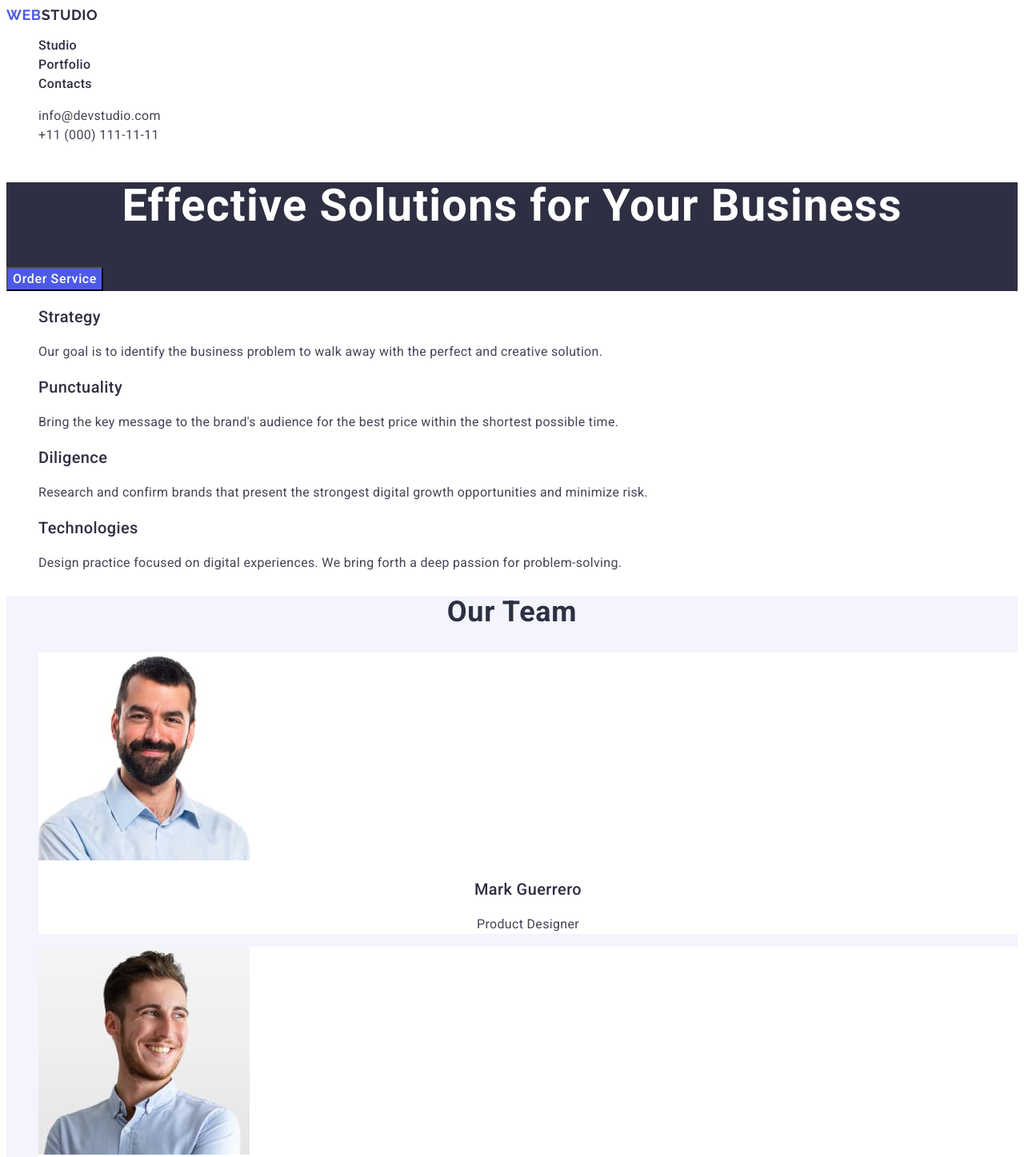
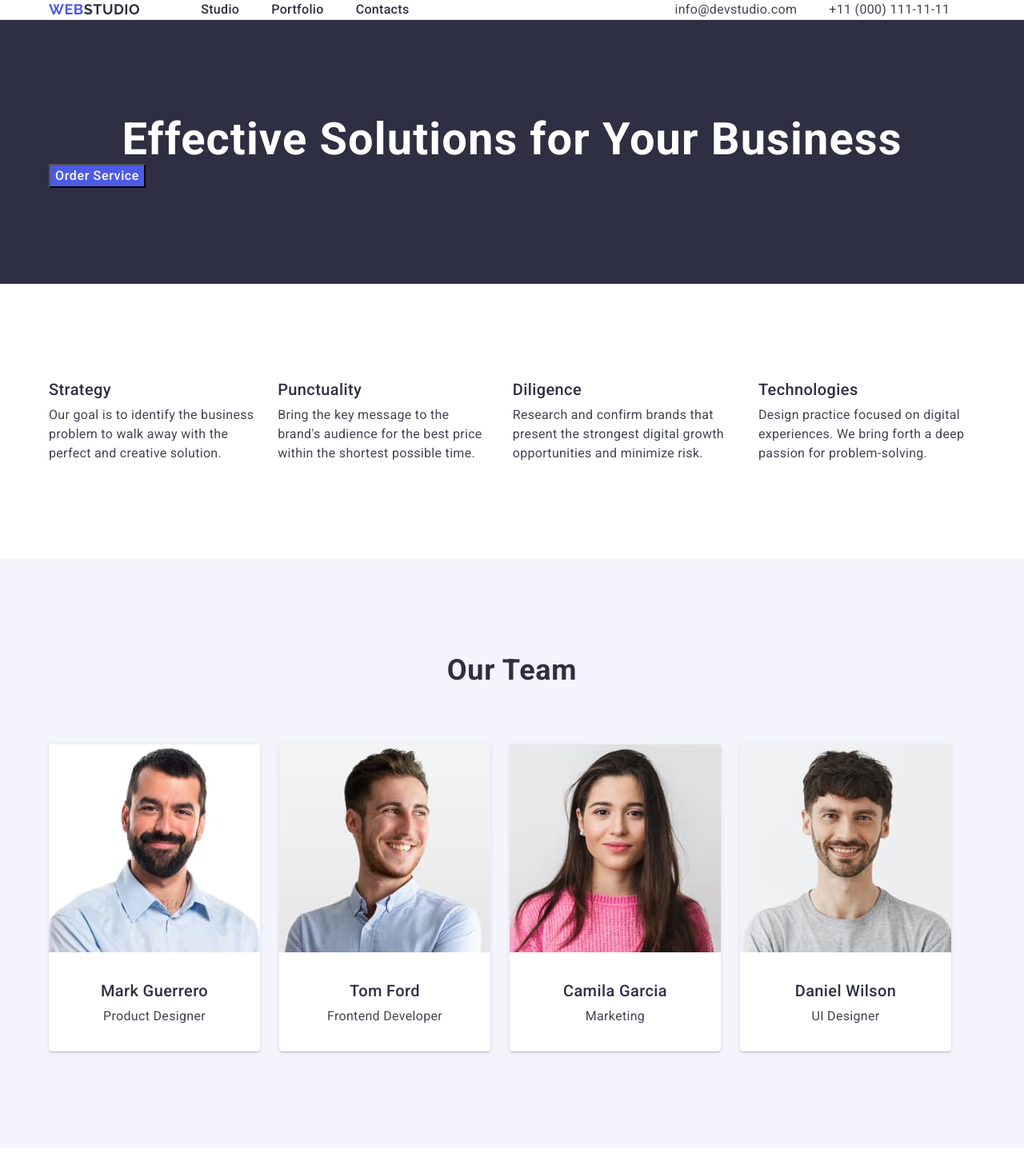
Before and after one commit to dangar24/goit-markup-hw-03, a plain HTML site: page index.html in a window 1280 px wide. Shown: the top 1447 px of the page at 80% size. Drawn offline with nearby package versions, Linux system fonts and the light colour scheme.

Commit message:
first try

```diff
--- a/css/styles.css
+++ b/css/styles.css
@@ -2,6 +2,18 @@ body {
     background-color: #fff;
     color: #434455;
     font-family: 'Roboto', sans-serif;
+    max-width: 1440px;
+}
+
+h1,
+h2,
+h3,
+h4,
+h5,
+h6,
+p {
+    margin-top: 0;
+    margin-bottom: 0;
 }
 
 a {
@@ -10,6 +22,31 @@ a {
 
 ul {
     list-style: none;
+    padding: 0;
+    margin: 0;
+}
+
+.container {
+    max-width: 1158px;
+    display: flex;
+        align-items: center;
+        margin: 0 auto;
+}
+
+.section {
+    padding: 120px 0;
+    max-width: 1158px;
+    margin: 0 auto;
+}
+
+.header-container {
+    border-bottom: 1px solid var(--CORNFLOWER, #E7E9FC);
+
+}
+
+.nav-container {
+    display: flex;
+    align-items: center;
 }
 
 .logo {
@@ -20,6 +57,7 @@ color: #4D5AE5;
     line-height: 1.17;
     letter-spacing: 0.03em;
     text-transform: uppercase;
+    margin-right: 76px;
 }
 
 
@@ -31,6 +69,11 @@ color: #2E2F42;
     line-height: 1.17;
     letter-spacing: 0.03em;
     text-transform: uppercase;
+}
+
+.header-menu {
+    display: flex;
+    gap: 40px;
 }
 
 .menu-item {
@@ -46,8 +89,16 @@ color: #2E2F42;
     color: #404BBF;
 }
 
+.address-menu {
+    display: flex;
+    gap: 40px;
+    align-items: center;
+    padding: 0;
+}
+
 .address {
         font-style: normal;
+        padding-left: 332px;
 }
 
 .address-cont {
@@ -99,12 +150,18 @@ text-align: center;
     cursor: pointer;
 }
 
+.advantages-container {
+    display: flex;
+    gap: 24px;
+}
+
 .advantages-title {
     color: var(--NAVY-BLUE, #2E2F42);
         font-size: 20px;
         font-weight: 500;
         line-height: 1.2;
         letter-spacing: 0.02em;
+        padding-bottom: 8px;
 }
 
 .address-text {
@@ -119,6 +176,16 @@ text-align: center;
     background-color: #F4F4FD;
 }
 
+.team-section {
+    display: flex;
+    gap: 24px;
+}
+
+.team-text {
+    padding-top: 32px;
+    padding-bottom: 32px;
+}
+
 .team-title {
     color: var(--NAVY-BLUE, #2E2F42);
     text-align: center;
@@ -127,10 +194,13 @@ text-align: center;
         line-height: 1.11;
         letter-spacing: 0.02em;
         text-transform: capitalize;
+        margin-bottom: 72px;
 }
 
 .team-item {
     background-color: #FFF;
+    border-radius: 0px 0px 4px 4px;
+        box-shadow: 0px 2px 1px 0px rgba(46, 47, 66, 0.08), 0px 1px 1px 0px rgba(46, 47, 66, 0.16), 0px 1px 6px 0px rgba(46, 47, 66, 0.08);
 }
 
 .team-name {
@@ -140,6 +210,7 @@ text-align: center;
         font-weight: 500;
         line-height: 1.2;
         letter-spacing: 0.02em;
+        margin-bottom: 8px;
 }
 
 .team-prof {
@@ -151,6 +222,19 @@ text-align: center;
         letter-spacing: 0.02em;
 }
 
+.portfolio-menu {
+    display: flex;
+    row-gap: 48px;
+    column-gap: 24px;
+    flex-wrap: wrap;
+}
+
+.portfolio-menu-item {
+    display: flex;
+    border: 1px solid var(--CORNFLOWER, #E7E9FC);
+    flex-direction: column;
+}
+
 .portfolio-title {
     color: var(--NAVY-BLUE, #2E2F42);
     text-align: center;
@@ -159,6 +243,7 @@ text-align: center;
         line-height: 1.11;
         letter-spacing: 0.02em;
         text-transform: capitalize;
+        margin-bottom: 72px;
 }
 
 
@@ -168,7 +253,8 @@ text-align: center;
         font-weight: 500;
         line-height: 1.2;
         letter-spacing: 0.02em;
-}
+        padding: 32px 0px 8px 16px;
+    }
 
 .portfolio-text {
     color: var(--SLATE, #434455);
@@ -176,10 +262,18 @@ text-align: center;
         font-weight: 400;
         line-height: 1.5;
         letter-spacing: 0.02em;
+        padding: 0px 0px 32px 16px;
 }
 
 .footer {
     background: var(--NAVY-BLUE, #2E2F42);
+}
+
+.footer-menu {
+    display: flex;
+    flex-direction: column;
+    gap: 16px;
+    justify-content: flex-start;
 }
 
 .footer-logo {
@@ -204,7 +298,7 @@ color: var(--IRIS, #4D5AE5);
 
 .footer-text {
     color: var(--CLOUD, #F4F4FD);
-
+    width: 264px;
         font-size: 16px;
         font-weight: 400;
         line-height: 1.5;
--- a/index.html
+++ b/index.html
@@ -4,6 +4,13 @@
     <meta charset="UTF-8" />
     <meta name="viewport" content="width=device-width, initial-scale=1.0" />
     <title>WebStudio</title>
+    <link
+      rel="stylesheet"
+      href="https://cdnjs.cloudflare.com/ajax/libs/modern-normalize/2.0.0/modern-normalize.min.css"
+      integrity="sha512-4xo8blKMVCiXpTaLzQSLSw3KFOVPWhm/TRtuPVc4WG6kUgjH6J03IBuG7JZPkcWMxJ5huwaBpOpnwYElP/m6wg=="
+      crossorigin="anonymous"
+      referrerpolicy="no-referrer"
+    />
     <link rel="stylesheet" href="./css/styles.css" />
     <link rel="preconnect" href="https://fonts.googleapis.com" />
     <link rel="preconnect" href="https://fonts.gstatic.com" crossorigin />
@@ -14,19 +21,20 @@
   </head>
   <body>
     <!-- Header -->
-    <header>
-      <nav>
+    <header class="header-container">
+      <div class="container">
+        <nav class="nav-container">
           <a class="logo" href="./index.html"
             >Web<span class="logo-studio">Studio</span></a
           >
-        <ul>
+          <ul class="header-menu">
             <li><a class="menu-item" href="./index.html">Studio</a></li>
             <li><a class="menu-item" href="">Portfolio</a></li>
             <li><a class="menu-item" href="">Contacts</a></li>
           </ul>
         </nav>
         <address class="address">
-        <ul>
+          <ul class="address-menu">
             <li>
               <a class="address-cont" href="mailto:info@devstudio.com"
                 >info@devstudio.com</a
@@ -39,19 +47,23 @@
             </li>
           </ul>
         </address>
+      </div>
     </header>
+
     <!-- Main Content -->
     <main>
       <!-- Company Rules -->
       <section class="first-section">
+        <div class="section">
           <h1 class="main-title">Effective Solutions for Your Business</h1>
 
           <button class="button" type="button">Order Service</button>
+        </div>
       </section>
       <!-- Second Section -->
-      <section>
+      <section class="section">
         <h2 hidden>Advantages</h2>
-        <ul>
+        <ul class="advantages-container">
           <li>
             <h3 class="advantages-title">Strategy</h3>
             <p class="address-text">
@@ -84,8 +96,9 @@
       </section>
       <!-- Our Team -->
       <section class="team">
+        <div class="section">
           <h2 class="team-title">Our Team</h2>
-        <ul>
+          <ul class="team-section">
             <li class="team-item">
               <img
                 src="./images/Mark.jpg"
@@ -93,8 +106,10 @@
                 width="264"
                 height="260"
               />
+              <div class="team-text">
                 <h3 class="team-name">Mark Guerrero</h3>
                 <p class="team-prof">Product Designer</p>
+              </div>
             </li>
             <li class="team-item">
               <img
@@ -103,8 +118,10 @@
                 width="264"
                 height="260"
               />
+              <div class="team-text">
                 <h3 class="team-name">Tom Ford</h3>
                 <p class="team-prof">Frontend Developer</p>
+              </div>
             </li>
             <li class="team-item">
               <img
@@ -113,8 +130,10 @@
                 width="264"
                 height="260"
               />
+              <div class="team-text">
                 <h3 class="team-name">Camila Garcia</h3>
                 <p class="team-prof">Marketing</p>
+              </div>
             </li>
             <li class="team-item">
               <img
@@ -123,16 +142,20 @@
                 width="264"
                 height="260"
               />
+              <div class="team-text">
                 <h3 class="team-name">Daniel Wilson</h3>
                 <p class="team-prof">UI Designer</p>
+              </div>
             </li>
           </ul>
+        </div>
       </section>
       <!-- Portfolio -->
       <section>
+        <div class="section">
           <h2 class="portfolio-title">Our Portfolio</h2>
-        <ul>
-          <li>
+          <ul class="portfolio-menu">
+            <li class="portfolio-menu-item">
               <img
                 src="./images/portfolio/portfolio1-min.jpg"
                 alt="Banking App"
@@ -142,7 +165,7 @@
               <h3 class="portfolio-item-name">Banking App</h3>
               <p class="portfolio-text">App</p>
             </li>
-          <li>
+            <li class="portfolio-menu-item">
               <img
                 src="./images/portfolio/portfolio2-min.jpg"
                 alt="Cashless Payment"
@@ -152,7 +175,7 @@
               <h3 class="portfolio-item-name">Cashless Payment</h3>
               <p class="portfolio-text">Marketing</p>
             </li>
-          <li>
+            <li class="portfolio-menu-item">
               <img
                 src="./images/portfolio/portfolio3-min.jpg"
                 alt="Meditation App"
@@ -162,7 +185,7 @@
               <h3 class="portfolio-item-name">Meditation App</h3>
               <p class="portfolio-text">App</p>
             </li>
-          <li>
+            <li class="portfolio-menu-item">
               <img
                 src="./images/portfolio/portfolio4-min.jpg"
                 alt="Taxi Service"
@@ -172,7 +195,7 @@
               <h3 class="portfolio-item-name">Taxi Service</h3>
               <p class="portfolio-text">Marketing</p>
             </li>
-          <li>
+            <li class="portfolio-menu-item">
               <img
                 src="./images/portfolio/portfolio5-min.jpg"
                 alt="Screen Illustrations"
@@ -182,7 +205,7 @@
               <h3 class="portfolio-item-name">Screen Illustrations</h3>
               <p class="portfolio-text">Design</p>
             </li>
-          <li>
+            <li class="portfolio-menu-item">
               <img
                 src="./images/portfolio/portfolio6-min.jpg"
                 alt="Online Courses"
@@ -193,17 +216,20 @@
               <p class="portfolio-text">Marketing</p>
             </li>
           </ul>
+        </div>
       </section>
     </main>
     <!-- Footer -->
     <footer class="footer">
+      <div class="section footer-menu">
         <a class="footer-logo" href="./index.html"
           >Web<span class="footer-logo-studio">Studio</span></a
         >
         <p class="footer-text">
-        Increase the flow of customers and sales for your business with digital
-        marketing & growth solutions.
+          Increase the flow of customers and sales for your business with
+          digital marketing & growth solutions.
         </p>
+      </div>
     </footer>
   </body>
 </html>
```
Lines whose indentation alone changed are shown as unchanged.
